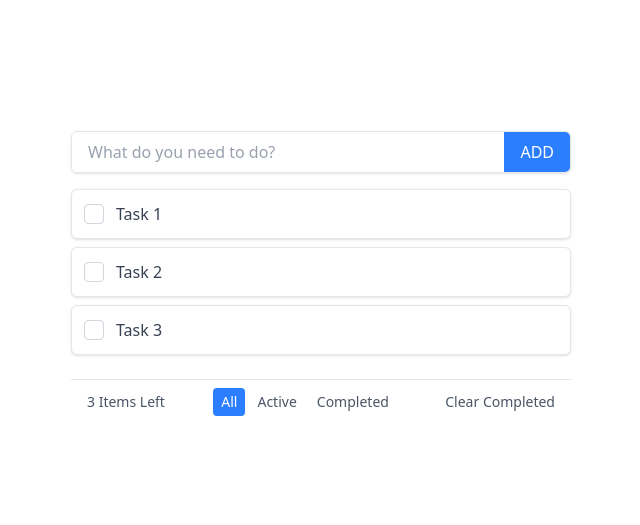
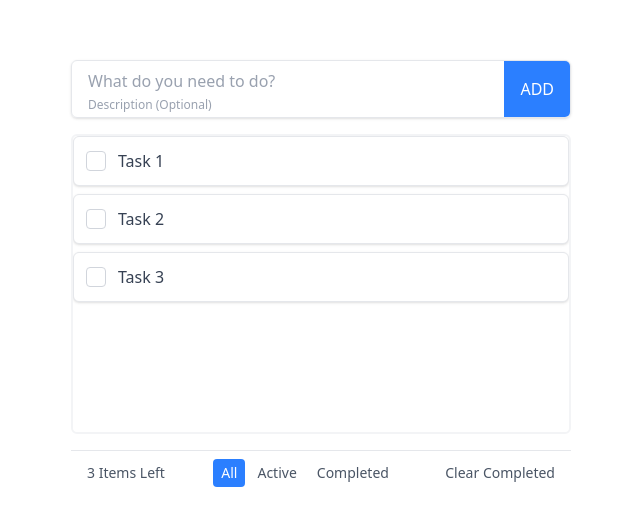
Before and after one commit to Ian-P-McCabe/react-todo-app, a React (Vite) app: page / in a window 1280 px wide. Shown: the part 123-648 px from the top of the page, without its empty margins (319-959 px from the left). Built offline with nearby package versions, Linux system fonts and the light colour scheme.

Commit message:
Adding pretty animations

```diff
--- a/src/App.tsx
+++ b/src/App.tsx
@@ -4,7 +4,7 @@ import testData from './assets/testtodo.json'
 import type { Todo } from './types/Todo';
 import AddTodo from './components/AddTodo';
 import TodoFooter from './components/TodoFooter';
-
+import type { TodoUpdate } from './types/TodoUpdate';
 
 function App() {
 
@@ -19,19 +19,22 @@ function App() {
     setTodos(todos => todos?.map(todo => todo.id === id ? { ...todo, completed: !todo.completed } : todo))
   }
 
-  function handleUpdateTitle(id: string, newTitle: string) {
-    setTodos(todos => todos?.map(todo => todo.id === id ? { ...todo, title: newTitle } : todo))
+  function handleUpdateTodo(id: string, updates: TodoUpdate) {
+    setTodos(todos =>
+      todos?.map(todo =>
+        todo.id === id ? { ...todo, ...updates } : todo))
   }
 
   function handleDeleteClick(id: string) {
     setTodos(todos => todos?.filter(todos => todos.id !== id))
   }
 
-  function handleAddNewTodo(title: string) {
+  function handleAddNewTodo(title: string, description?: string) {
     const newId = crypto.randomUUID().toString()
     const newTodo: Todo = {
       id: newId,
       title: title,
+      description: description,
       completed: false
     }
     setTodos(todos => [...todos, newTodo])
@@ -58,18 +61,21 @@ function App() {
 
           <AddTodo onAddTodo={handleAddNewTodo}></AddTodo>
 
+          <div className='w-full h-[300px] overflow-y-auto border-2 border-gray-100 rounded-md'>
             {filteredTodos.map(todo => (
               <TodoCard
                 key={todo.id}
                 id={todo.id}
                 title={todo.title}
+                description={todo.description}
                 completed={todo.completed}
                 onToggleComplete={handleToggleComplete}
-              onUpdateTitle={handleUpdateTitle}
+                onUpdateTodo={handleUpdateTodo}
                 onDelete={handleDeleteClick}
               >
               </TodoCard>
             ))}
+          </div>
 
           <TodoFooter
             activeCount={todos.filter(todos => todos.completed === false).length}
--- a/src/assets/testtodo.json
+++ b/src/assets/testtodo.json
@@ -7,6 +7,7 @@
     {
         "id": "2",
         "title": "Task 2",
+        "description": "I have a description",
         "completed": false
     },
     {
--- a/src/components/AddTodo.tsx
+++ b/src/components/AddTodo.tsx
@@ -2,21 +2,27 @@ import React, { useState } from 'react';
 import type { KeyboardEvent } from 'react';
 
 interface AddTodoProps {
-    onAddTodo: (title: string) => void;
+    onAddTodo: (title: string, description?: string) => void;
 }
 
 const AddTodo: React.FC<AddTodoProps> = ({ onAddTodo }) => {
-    const [inputValue, setInputValue] = useState('');
+    const [title, setTitle] = useState('');
+    const [description, setDescription] = useState('');
 
-    const handleInputChange = (e: React.ChangeEvent<HTMLInputElement>) => {
-        setInputValue(e.target.value);
+    const handleTitleChange = (e: React.ChangeEvent<HTMLInputElement>) => {
+        setTitle(e.target.value);
     };
 
+    const handleDescriptionChange = (e: React.ChangeEvent<HTMLInputElement>) => {
+        setDescription(e.target.value)
+    }
+
     const handleAddTodo = () => {
-        const trimmedValue = inputValue.trim();
+        const trimmedValue = title.trim();
         if (trimmedValue) {
-            onAddTodo(trimmedValue);
-            setInputValue(''); // Clear the input field after adding
+            onAddTodo(trimmedValue, description);
+            setTitle(''); // Clear the input field after adding
+            setDescription('');
         }
     };
 
@@ -28,14 +34,23 @@ const AddTodo: React.FC<AddTodoProps> = ({ onAddTodo }) => {
 
     return (
         <div className="flex w-full mb-4 shadow-sm rounded-md overflow-hidden border border-gray-200">
-            <input
-                type="text"
-                className="flex-grow py-2 px-4 outline-none text-gray-700 placeholder-gray-400"
-                placeholder="What do you need to do?"
-                value={inputValue}
-                onChange={handleInputChange}
-                onKeyDown={handleKeyDown}
-            />
+            <div className="flex flex-col w-full">
+                <input
+                    type="text"
+                    className="flex-grow py-2 px-4 pb-0 outline-none text-gray-700 placeholder-gray-400"
+                    placeholder="What do you need to do?"
+                    value={title}
+                    onChange={handleTitleChange}
+                    onKeyDown={handleKeyDown}
+                />
+                <input
+                    type="text"
+                    className="py-1 px-4 outline-none text-gray-700 placeholder-gray-400 text-xs"
+                    placeholder="Description (Optional)"
+                    value={description}
+                    onChange={handleDescriptionChange}
+                />
+            </div>
             <button
                 className="bg-blue-500 hover:bg-blue-600 text-white px-4 py-2 transition-colors font-medium"
                 onClick={handleAddTodo}
--- a/src/components/TodoCard.tsx
+++ b/src/components/TodoCard.tsx
@@ -1,11 +1,13 @@
 import React, { useState, useRef, useEffect } from 'react';
+import type { TodoUpdate } from '../types/TodoUpdate';
 
 interface TodoCardProps {
     id: string;
     title: string;
+    description?: string;
     completed: boolean;
     onToggleComplete: (id: string) => void;
-    onUpdateTitle: (id: string, newTitle: string) => void;
+    onUpdateTodo: (id: string, updates: TodoUpdate) => void;
     onDelete: (id: string) => void;
 }
 
@@ -13,20 +15,25 @@ const TodoCard: React.FC<TodoCardProps> = ({
     id,
     title,
     completed,
+    description,
     onToggleComplete,
-    onUpdateTitle,
+    onUpdateTodo,
     onDelete,
 }) => {
+
     const [isEditing, setIsEditing] = useState(false);
     const [editedTitle, setEditedTitle] = useState(title);
+    const [editedDescription, setEditedDescription] = useState(description)
     const [isHovering, setIsHovering] = useState(false);
-    const inputRef = useRef<HTMLInputElement>(null);
+    const titleInputRef = useRef<HTMLInputElement>(null);
+    const descriptionInputRef = useRef<HTMLInputElement>(null);
 
     useEffect(() => {
-        if (isEditing && inputRef.current) {
-            inputRef.current.focus();
+        if (isEditing && titleInputRef.current) {
+            titleInputRef.current.focus();
         }
     }, [isEditing]);
+
 
     const handleCardClick = (e: React.MouseEvent) => {
         // Prevent entering edit mode when clicking the checkbox
@@ -36,32 +43,65 @@ const TodoCard: React.FC<TodoCardProps> = ({
         setIsEditing(true);
     };
 
-    const handleInputChange = (e: React.ChangeEvent<HTMLInputElement>) => {
+    const handleTitleInputChange = (e: React.ChangeEvent<HTMLInputElement>) => {
         setEditedTitle(e.target.value);
     };
 
-    const handleInputBlur = () => {
-        if (editedTitle.trim() !== '') {
-            onUpdateTitle(id, editedTitle);
-        } else {
-            setEditedTitle(title); // Reset to original if empty
-        }
-        setIsEditing(false);
+    const handleDescriptionInputChange = (e: React.ChangeEvent<HTMLInputElement>) => {
+        setEditedDescription(e.target.value);
     };
 
-    const handleKeyDown = (e: React.KeyboardEvent) => {
-        if (e.key === 'Enter') {
-            if (editedTitle.trim() !== '') {
-                onUpdateTitle(id, editedTitle);
+    const handleInputBlur = (field: keyof TodoUpdate, value?: string) => {
+        setTimeout(() => {
+            const trimmedValue = value?.trim();
+            if (trimmedValue !== '') {
+                // Only send updates for the changed field
+                const updates: TodoUpdate = {};
+
+                if (field === 'title') {
+                    updates.title = trimmedValue;
                 } else {
-                setEditedTitle(title); // Reset to original if empty
+                    updates.description = trimmedValue;
                 }
-            setIsEditing(false);
-        } else if (e.key === 'Escape') {
-            setEditedTitle(title); // Reset to original
+
+                onUpdateTodo(id, updates);
+            } else {
+                // Reset to original if empty
+                if (field === 'title') {
+                    setEditedTitle(title);
+                } else {
+                    setEditedDescription(description);
+                }
+            }
+            if (document.activeElement !== descriptionInputRef.current) {
                 setIsEditing(false);
             }
+        }, 10);
     };
+
+    const handleKeyDown = (e: React.KeyboardEvent, field: keyof TodoUpdate, value?: string) => {
+        if (e.key === 'Enter') {
+            const trimmedValue = value?.trim();
+            if (trimmedValue !== '') {
+                // Only send updates for the changed field
+                const updates: TodoUpdate = {};
+                if (field === 'title') {
+                    updates.title = trimmedValue;
+                } else {
+                    updates.description = trimmedValue;
+                }
+                onUpdateTodo(id, updates);
+            }
+            setIsEditing(false)
+        } else if (e.key === 'Escape') {
+            if (field === 'title') {
+                setEditedTitle(title)
+            } else {
+                setEditedDescription(description)
+            }
+            setIsEditing(false)
+        }
+    }
 
     const handleToggleComplete = () => {
         onToggleComplete(id);
@@ -95,20 +135,44 @@ const TodoCard: React.FC<TodoCardProps> = ({
 
             <div className="flex-grow text-left">
                 {isEditing ? (
+                    <div>
                         <input
-                        ref={inputRef}
+                            ref={titleInputRef}
                             type="text"
                             className="w-full px-1 py-0.5 outline-none border-b border-blue-400 bg-transparent"
                             value={editedTitle}
-                        onChange={handleInputChange}
-                        onBlur={handleInputBlur}
-                        onKeyDown={handleKeyDown}
+                            onChange={handleTitleInputChange}
+                            onBlur={() => handleInputBlur('title', editedTitle)}
+                            onKeyDown={(e) => handleKeyDown(e, 'title', editedTitle)}
                             onClick={(e) => e.stopPropagation()}
                         />
+                        <input
+                            ref={descriptionInputRef}
+                            type="text"
+                            className="w-full border-b border-blue-400 bg-transparent text-xs"
+                            value={editedDescription}
+                            onChange={handleDescriptionInputChange}
+                            onBlur={() => handleInputBlur('description', editedDescription)}
+                            onKeyDown={(e) => handleKeyDown(e, 'description', editedDescription)}
+                            onClick={(e) => e.stopPropagation()}
+                        />
+                    </div>
                 ) : (
+                    <div className="flex flex-col">
                         <span className={`${completed ? 'line-through text-gray-400' : 'text-gray-700'}`}>
                             {title}
                         </span>
+
+                        <span
+                            className={`text-xs text-gray-400 transition-all duration-300 ease-in-out ${isHovering
+                                ? 'opacity-100 max-h-20 translate-y-0'
+                                : 'opacity-0 max-h-0 translate-y-1 overflow-hidden'
+                                }`}
+                        >
+                            {description}
+                        </span>
+
+                    </div>
                 )}
             </div>
 
--- a/src/types/Todo.ts
+++ b/src/types/Todo.ts
@@ -1,5 +1,6 @@
 export interface Todo {
   id: string;
   title: string;
+  description?: string;
   completed: boolean;
 }
--- /dev/null
+++ b/src/types/TodoUpdate.ts
@@ -0,0 +1,4 @@
+export interface TodoUpdate {
+  title?: string;
+  description?: string;
+}
```
Lines whose indentation alone changed are shown as unchanged.
